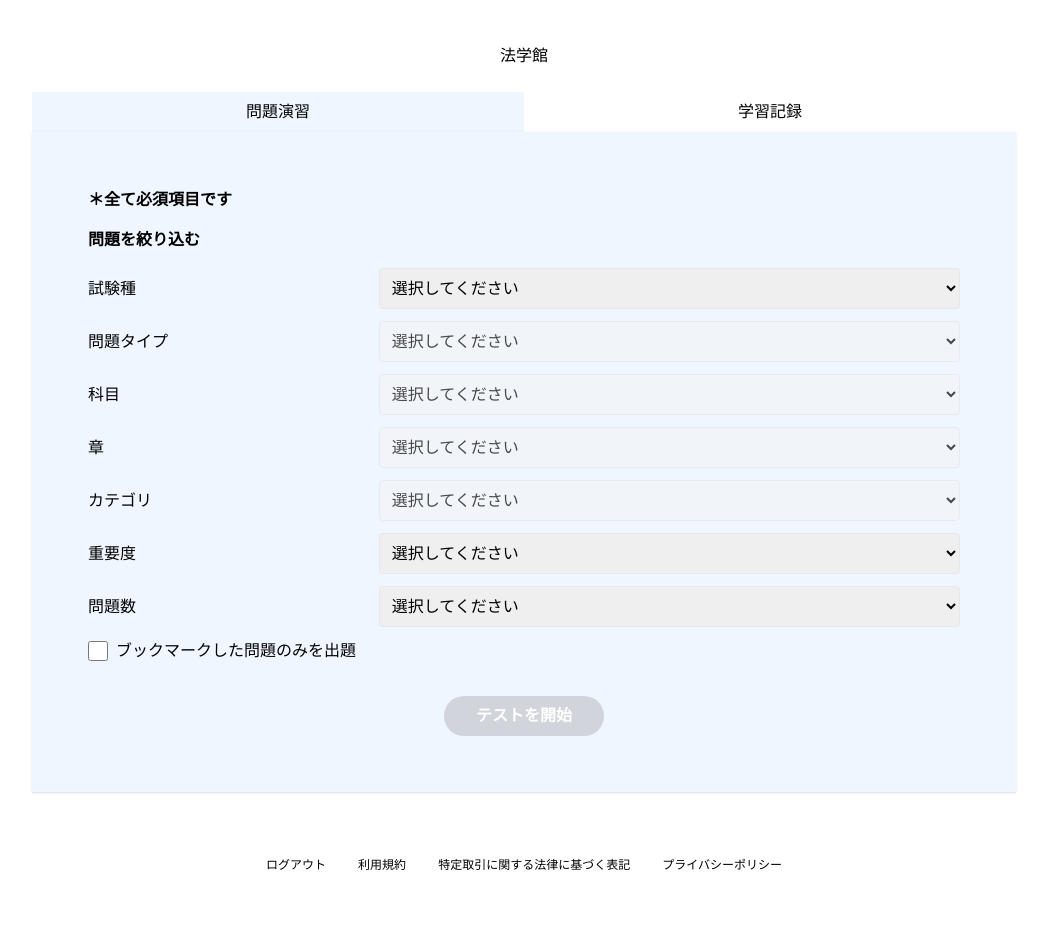
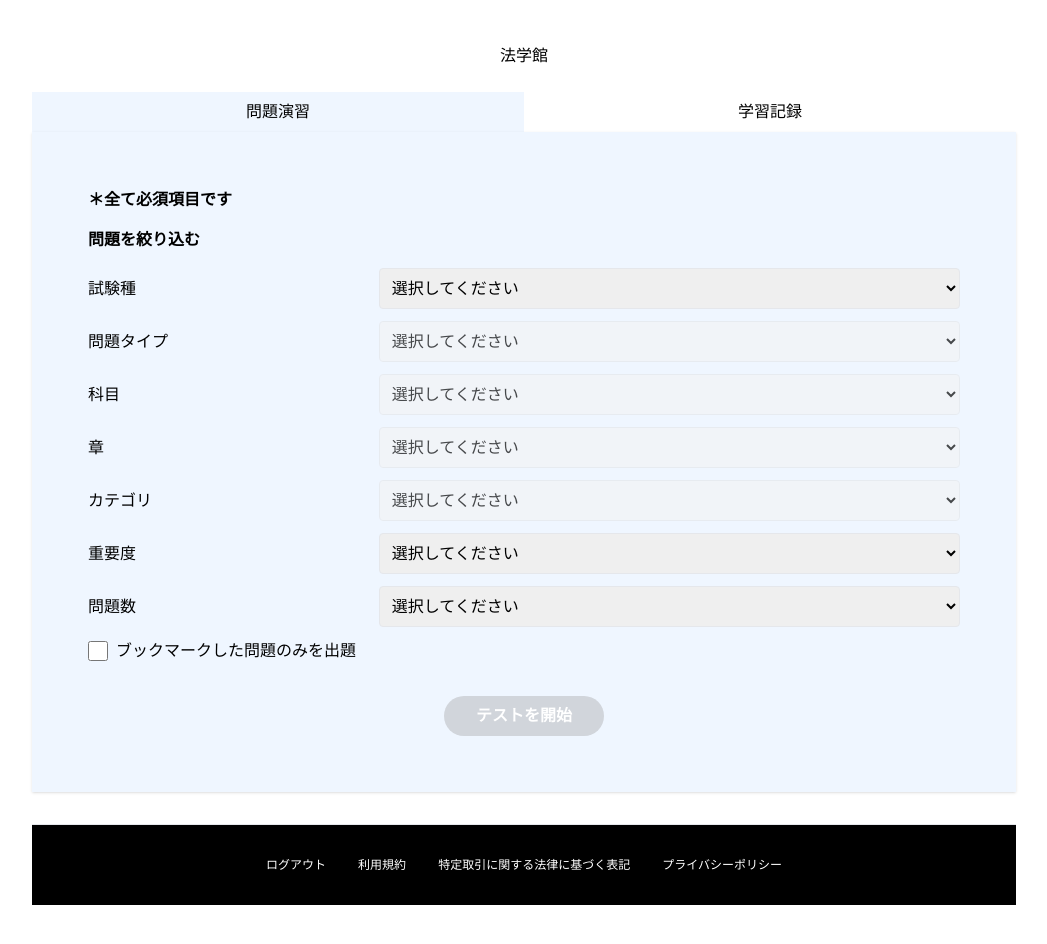
Before and after one commit to omegamaster86/supabase-mcp, a Next.js app: page / in a window 1280 px wide. Shown: the top 944 px of the page, without its empty margins (116-1163 px from the left). Built offline with nearby package versions, Linux system fonts and the light colour scheme.

Commit message:
フッターコンポーネントのスタイルを調整し、背景色を黒に変更しました。また、リンクのテキスト色を白に設定しました。

```diff
--- a/components/footer/page.tsx
+++ b/components/footer/page.tsx
@@ -3,8 +3,8 @@ import React from "react";
 
 const Footer = () => {
 	return (
-		<footer className="w-full flex items-center justify-center border-t mx-auto text-center text-xs gap-8 py-16">
-			<div className="flex gap-8">
+		<footer className="w-full flex items-center justify-center border-t mx-auto text-center text-xs mt-8 gap-8 py-8 bg-black">
+			<div className="flex gap-8 text-white">
 				<Link href="#logout">ログアウト</Link>
 				<Link href="#terms">利用規約</Link>
 				<Link href="#law">特定取引に関する法律に基づく表記</Link>
```
